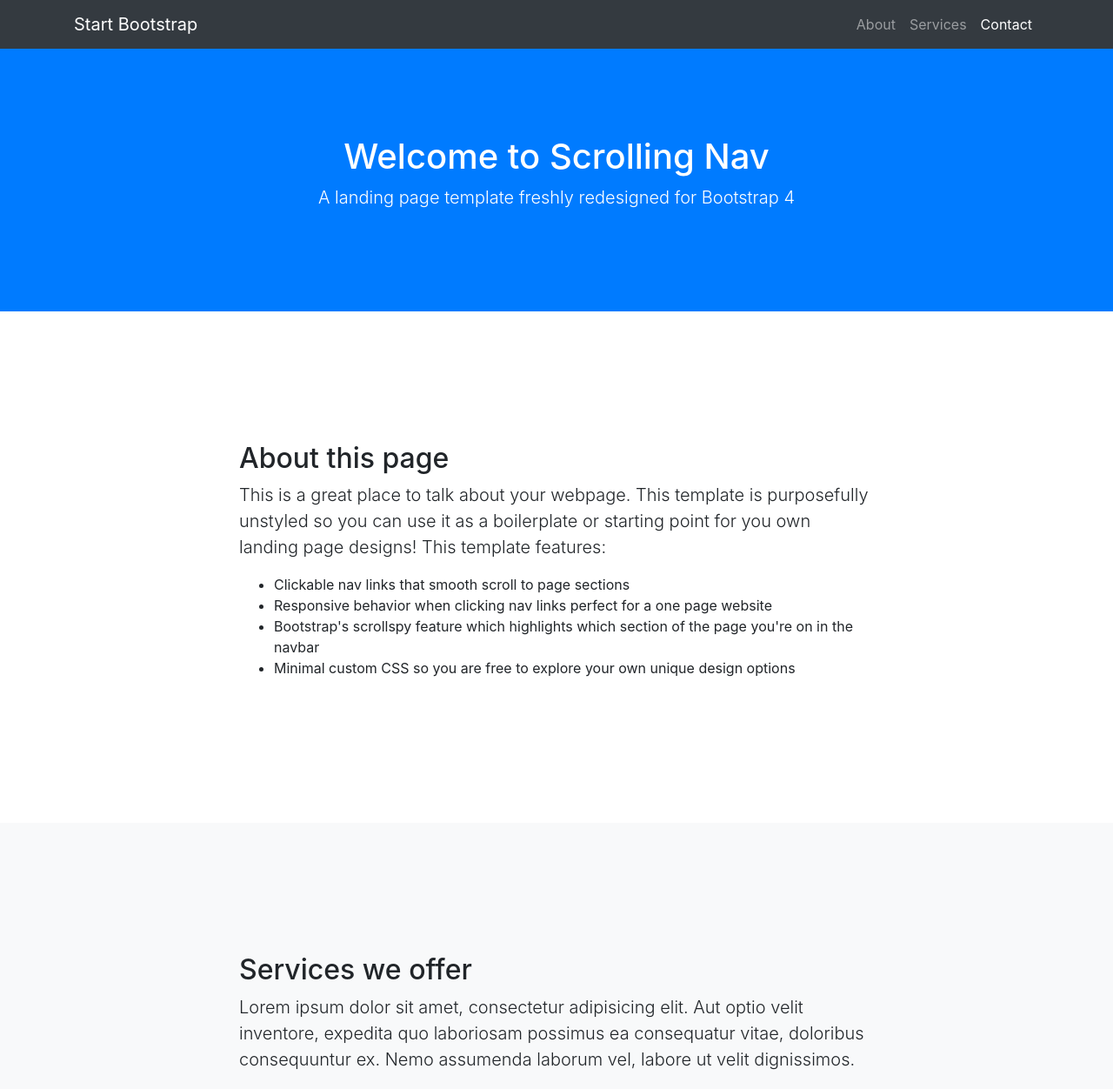
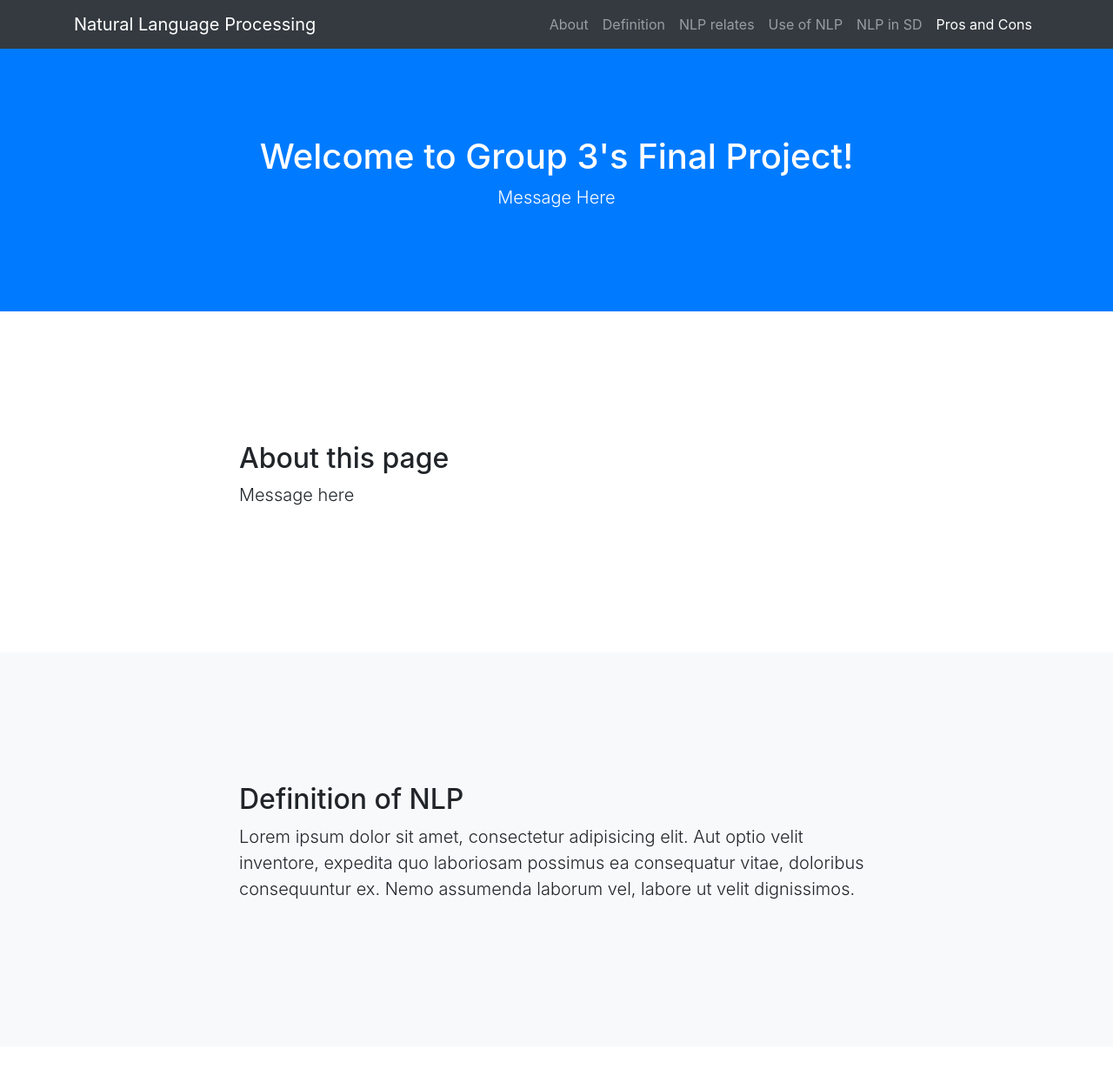
Before and after one commit to bububeast11/nlp, a website with bundled scripts: page index.html in a window 1280 px wide. Shown: the top 1252 px of the page at 87% size. Built offline with nearby package versions, Linux system fonts and the light colour scheme.

Commit message:
Add files via upload
Initial commit

```diff
--- a/index.html
+++ b/index.html
@@ -1,4 +1,5 @@
 <!DOCTYPE html>
+<html>
 <html lang="en">
 
 <head>
@@ -8,7 +9,7 @@
   <meta name="description" content="">
   <meta name="author" content="">
 
-  <title>Scrolling Nav - Start Bootstrap Template</title>
+  <title>Natural Languange Processing</title>
 
   <!-- Bootstrap core CSS -->
   <link href="vendor/bootstrap/css/bootstrap.min.css" rel="stylesheet">
@@ -23,7 +24,7 @@
   <!-- Navigation -->
   <nav class="navbar navbar-expand-lg navbar-dark bg-dark fixed-top" id="mainNav">
     <div class="container">
-      <a class="navbar-brand js-scroll-trigger" href="#page-top">Start Bootstrap</a>
+      <a class="navbar-brand js-scroll-trigger" href="#page-top">Natural Language Processing</a>
       <button class="navbar-toggler" type="button" data-toggle="collapse" data-target="#navbarResponsive" aria-controls="navbarResponsive" aria-expanded="false" aria-label="Toggle navigation">
         <span class="navbar-toggler-icon"></span>
       </button>
@@ -33,11 +34,19 @@
             <a class="nav-link js-scroll-trigger" href="#about">About</a>
           </li>
           <li class="nav-item">
-            <a class="nav-link js-scroll-trigger" href="#services">Services</a>
+            <a class="nav-link js-scroll-trigger" href="#DefNLP">Definition</a>
           </li>
           <li class="nav-item">
-            <a class="nav-link js-scroll-trigger" href="#contact">Contact</a>
+            <a class="nav-link js-scroll-trigger" href="#NLPrel">NLP relates</a>
           </li>
+          <li class="nav-item">
+            <a class="nav-link js-scroll-trigger" href="#UseOfNLP">Use of NLP</a>
+            </li>
+          <li class="nav-item">
+            <a class="nav-link js-scroll-trigger" href="#NLPinSD">NLP in SD</a>
+            </li>
+          <li class="nav-item">
+            <a class="nav-link js-scroll-trigger" href="#ProsandCons">Pros and Cons</a>
         </ul>
       </div>
     </div>
@@ -45,8 +54,8 @@
 
   <header class="bg-primary text-white">
     <div class="container text-center">
-      <h1>Welcome to Scrolling Nav</h1>
-      <p class="lead">A landing page template freshly redesigned for Bootstrap 4</p>
+      <h1>Welcome to Group 3's Final Project!</h1>
+      <p class="lead">Message Here</p>
     </div>
   </header>
 
@@ -55,35 +64,63 @@
       <div class="row">
         <div class="col-lg-8 mx-auto">
           <h2>About this page</h2>
-          <p class="lead">This is a great place to talk about your webpage. This template is purposefully unstyled so you can use it as a boilerplate or starting point for you own landing page designs! This template features:</p>
-          <ul>
-            <li>Clickable nav links that smooth scroll to page sections</li>
-            <li>Responsive behavior when clicking nav links perfect for a one page website</li>
-            <li>Bootstrap's scrollspy feature which highlights which section of the page you're on in the navbar</li>
-            <li>Minimal custom CSS so you are free to explore your own unique design options</li>
-          </ul>
+          <p class="lead">Message here</p>
         </div>
       </div>
     </div>
   </section>
 
-  <section id="services" class="bg-light">
+  <section id="DefNLP" class="bg-light">
     <div class="container">
       <div class="row">
         <div class="col-lg-8 mx-auto">
-          <h2>Services we offer</h2>
+          <h2>Definition of NLP</h2>
           <p class="lead">Lorem ipsum dolor sit amet, consectetur adipisicing elit. Aut optio velit inventore, expedita quo laboriosam possimus ea consequatur vitae, doloribus consequuntur ex. Nemo assumenda laborum vel, labore ut velit dignissimos.</p>
         </div>
       </div>
     </div>
   </section>
 
-  <section id="contact">
+  <section id="NLPrel">
     <div class="container">
       <div class="row">
         <div class="col-lg-8 mx-auto">
-          <h2>Contact us</h2>
+          <h2>How NLP relates to healthcare</h2>
           <p class="lead">Lorem ipsum dolor sit amet, consectetur adipisicing elit. Vero odio fugiat voluptatem dolor, provident officiis, id iusto! Obcaecati incidunt, qui nihil beatae magnam et repudiandae ipsa exercitationem, in, quo totam.</p>
+        </div>
+      </div>
+    </div>
+  </section>
+
+  <section id="UseOfNLP" class="bg-light">
+    <div class="container">
+      <div class="row">
+        <div class="col-lg-8 mx-auto">
+          <h2>Use of NLP in Healthcare</h2>
+          <p class="lead">Lorem ipsum dolor sit amet, consectetur adipisicing elit. Aut optio velit inventore, expedita quo laboriosam possimus ea consequatur vitae, doloribus consequuntur ex. Nemo assumenda laborum vel, labore ut velit dignissimos.</p>
+        </div>
+      </div>
+    </div>
+  </section>.
+
+
+  <section id="NLPinSD">
+    <div class="container">
+      <div class="row">
+        <div class="col-lg-8 mx-auto">
+          <h2> Local System use of NLP in health care in San Diego and/or where it is being used/seen today</h2>
+          <p class="lead">Lorem ipsum dolor sit amet, consectetur adipisicing elit. Vero odio fugiat voluptatem dolor, provident officiis, id iusto! Obcaecati incidunt, qui nihil beatae magnam et repudiandae ipsa exercitationem, in, quo totam.</p>
+        </div>
+      </div>
+    </div>
+  </section>
+
+  <section id="ProsandCons" class="bg-light">
+    <div class="container">
+      <div class="row">
+        <div class="col-lg-8 mx-auto">
+          <h2>Pros and Cons</h2>
+          <p class="lead">Lorem ipsum dolor sit amet, consectetur adipisicing elit. Aut optio velit inventore, expedita quo laboriosam possimus ea consequatur vitae, doloribus consequuntur ex. Nemo assumenda laborum vel, labore ut velit dignissimos.</p>
         </div>
       </div>
     </div>
@@ -92,7 +129,7 @@
   <!-- Footer -->
   <footer class="py-5 bg-dark">
     <div class="container">
-      <p class="m-0 text-center text-white">Copyright &copy; Your Website 2019</p>
+      <p class="m-0 text-center text-white">Copyright &copy; Group 3's Natural Language Processing Final Project</p>
     </div>
     <!-- /.container -->
   </footer>
```
